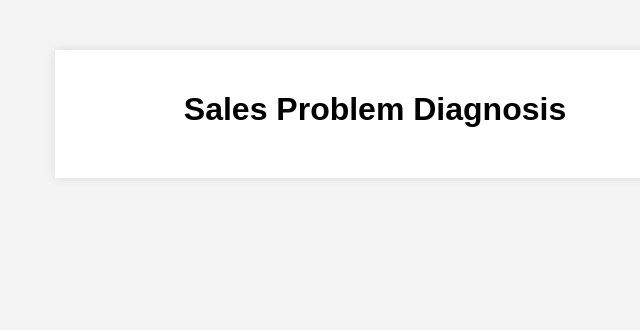
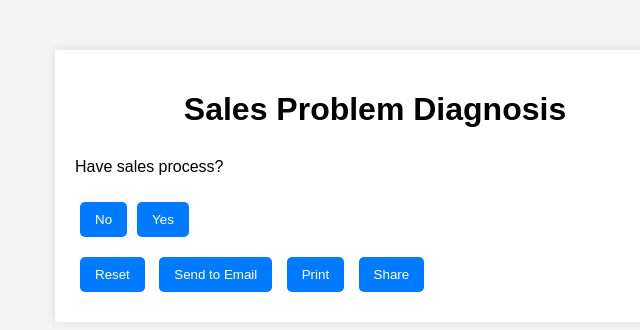
Before and after one commit to sainskejut/sainskejut.github.io, a plain HTML site: page index.html in a window 1280 px wide. Shown: the whole page, without its empty margins (265-905 px from the left). Drawn offline with Linux system fonts and the light colour scheme.

Commit message:
Update index.html

```diff
--- a/index.html
+++ b/index.html
@@ -12,9 +12,16 @@
         <div id="question-container">
             <!-- Questions will be loaded here dynamically -->
         </div>
+        <div id="answer-record">
+            <!-- User's answers will be displayed here -->
+        </div>
         <div id="result">
             <!-- Diagnosis will be displayed here -->
         </div>
+        <button id="reset-btn">Reset</button>
+        <button id="email-btn">Send to Email</button>
+        <button id="print-btn">Print</button>
+        <button id="share-btn">Share</button>
     </div>
     <script src="script.js"></script>
 </body>
```
